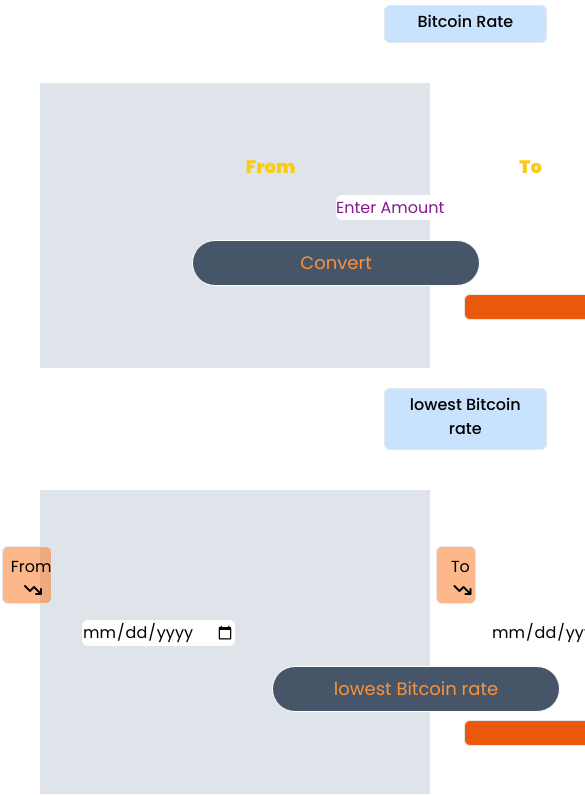
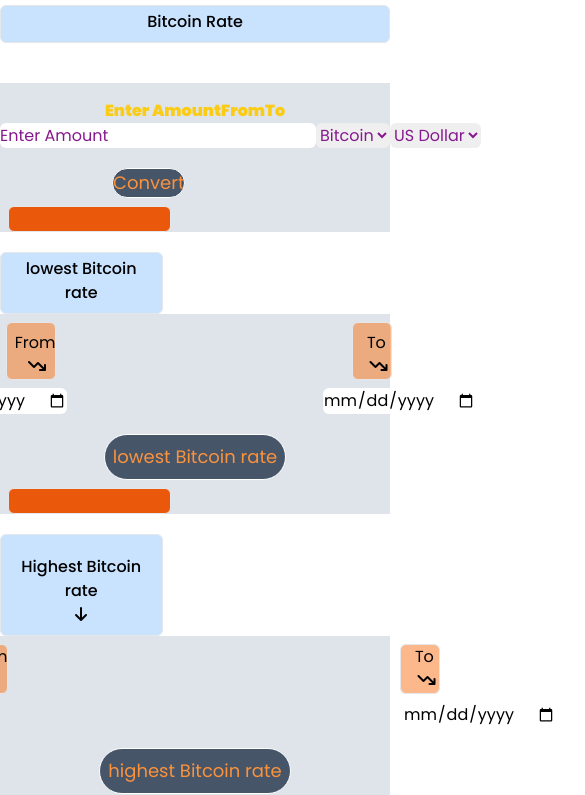
Before and after one commit to mushfiqurrahman5250/BitCoin, a website: page public/index.html in a window 390 px wide. Shown: the part 55-850 px from the top of the page, 585 px wide, since content can reach past the window. Drawn offline with Linux system fonts and the light colour scheme.

Commit message:
added some pages

```diff
--- a/public/index.html
+++ b/public/index.html
@@ -30,23 +30,23 @@
         </div>
     </nav>
     <section>
-        <div class=" w-5/12 justify-center items-center text-center ml-96   pt-1 mt-2 text-black font-medium border rounded-md bg-blue-300 bg-opacity-50  p-2 hover:bg-red-600 hover:text-white  ">
+        <div class="md:w-5/12 sm:w-30 sm:mr-20  justify-center items-center text-center md:ml-96   pt-1 mt-2 text-black font-medium border rounded-md bg-blue-300 bg-opacity-50  p-2 hover:bg-red-600 hover:text-white  ">
             <h1 class="center transform transition-all hover:scale-125 ">Bitcoin Rate</h1>
         </div>
         <div class="container main-content">
 
-            <div class=" container   mx-auto mt-10 p-10 ml-10  bg-slate-400 bg-opacity-30">
-                <div class="  text-lg font-semibold text-yellow-400 ">
-                    <div class="flex justify-center items-center gap-40">
-                        <p class="mr-8 pr-16 pt-4 ">Enter Amount</p>
-                        <p class="pr-16 pt-4">From</p>
-                        <p class="pr-4 pt-4">To</p>
+            <div class=" container sm:mx-auto  md: mx-auto mt-10 sm:p-2 sm:ml-5   md:p-10 md:ml-10  bg-slate-400 bg-opacity-30">
+                <div class=" md:text-lg sm:text-sm font-semibold text-yellow-400 ">
+                    <div class="flex justify-center items-center md:gap-40 sm:gap-4">
+                        <p class="md:mr-8 sm:mr-2 md:pr-16 sm:pr-1 sm:m-5 pt-4 ">Enter Amount</p>
+                        <p class="md:pr-16 sm:pr-1 pt-4">From</p>
+                        <p class="md:pr-4 sm:pr-1 pt-4">To</p>
                     </div>
                 </div>
 
-                <form action="" class="convert justify-center items-center text-center" id="currency-form">
-                    <div class="flex gap-40 pr-6 ">
-                        <input class="ml-64  rounded-md placeholder:text-fuchsia-800 " type="number" name="" placeholder="Enter Amount" step=".0001" id="input-amount">
+                <form action="" class="convert md:justify-center sm:justify-start md:items-center sm:items-start md:text-center sm:text-right" id="currency-form">
+                    <div class="flex sm: md:gap-40 sm:gap-20 md:pr-6 sm:1 ">
+                        <input class="md:ml-64 sm:ml-2 sm:m-5 rounded-md placeholder:text-fuchsia-800 " type="number" name="" placeholder="Enter Amount" step=".0001" id="input-amount">
                         <select class="rounded-md text-fuchsia-800" name="currency-from" id="currency-from">
               <option value="BTC">Bitcoin</option>
             </select>
@@ -57,9 +57,9 @@
             </select>
                     </div>
                     <div class="convert-btn justify-center items-center ml-28 mr-14 ">
-                        <input class="w-72 cursor-pointer text-orange-400 border rounded-full border-white justify-center bg-slate-600 mt-5 p-2 hover:text-white text-lg hover:bg-red-600" type="submit" value="Convert" id="convert-btn">
+                        <input class="md:w-72 sm:w-56 cursor-pointer text-orange-400 border rounded-full border-white justify-center bg-slate-600 mt-5 md:p-2 sm:p-3  hover:text-white text-lg hover:bg-red-600" type="submit" value="Convert" id="convert-btn">
                     </div>
-                    <div class="display-result text-black font-bold text-2xl  border rounded-md p-3 m-2 w-5/12 ml-96 bg-orange-600 hover:bg-red-600 hover:text-white ">
+                    <div class="display-result text-black md:font-bold sm:font-medium md:text-2xl sm:text-sm  border rounded-md p-3  m-2 w-5/12  md:ml-96 sm:ml-44 bg-orange-600 hover:bg-red-600 hover:text-white ">
                     </div>
                 </form>
 
@@ -70,23 +70,23 @@
     </section>
     <section>
 
-        <div class="w-5/12 justify-center items-center text-center ml-96   pt-1 text-black font-medium border rounded-md bg-blue-300 bg-opacity-50 mt-5 p-2 hover:bg-red-600 hover:text-white">
+        <div class="w-5/12 justify-center items-center text-center md:ml-96 sm:ml-10   pt-1 text-black font-medium border rounded-md bg-blue-300 bg-opacity-50 mt-5 p-2 hover:bg-red-600 hover:text-white">
             <h3 class="transform transition-all hover:rotate-45">lowest Bitcoin rate </h3>
         </div>
         <!-- lowest Bitcoin rate -->
-        <div class="container   mx-auto mt-10 p-10 ml-10  bg-slate-400 bg-opacity-30">
+        <div class="container   mx-auto md:mt-10 sm:mt-4 md:p-10 sm:p-6 md:ml-10 sm:ml-2  bg-slate-400 bg-opacity-30">
 
 
             <form action="" class="convert justify-center items-center text-center" id="lowest-Bitcoin-rate-form">
                 <div class="flex justify-center items-center gap-72">
-                    <div class="  text-center ml-20 p-2 m-2">
-                        <p class="mr-20 pt-2 pl-2 border rounded-md bg-orange-500 bg-opacity-50 ">From
+                    <div class="  text-center md:ml-20 sm:ml-10 p-2 md:m-2 sm:m-0">
+                        <p class="md:mr-20 sm:mr-4 pt-2 pl-2 border rounded-md bg-orange-500 bg-opacity-50 ">From
                             <i class="fa-solid fa-arrow-trend-down pl-2 pr-1"></i>
                         </p>
 
                     </div>
                     <div>
-                        <p class="mr-20 pt-2 pl-2 border rounded-md bg-orange-500 bg-opacity-50">To
+                        <p class="md:mr-20 sm:mr-4 pt-2 pl-2 border rounded-md bg-orange-500 bg-opacity-50">To
                             <i class="fa-solid fa-arrow-trend-down pl-2 pr-1"></i>
                         </p>
 
@@ -96,48 +96,48 @@
 
                 </div>
                 <div class="flex justify-center items-center gap-50">
-                    <input class="ml-64  rounded-md placeholder:text-fuchsia-800 " type="date" name="" id="fromDate">
-                    <input class="ml-64  rounded-md placeholder:text-fuchsia-800 " type="date" name="" id="toDate">
+                    <input class="md:ml-64 sm:ml-32  rounded-md placeholder:text-fuchsia-800 " type="date" name="" id="fromDate">
+                    <input class="ml-64   rounded-md placeholder:text-fuchsia-800 " type="date" name="" id="toDate">
                 </div>
-                <div class="convert-btn justify-center items-center ml-48 mr-14 ">
-                    <input class="w-72 cursor-pointer text-orange-400 border rounded-full border-white justify-center bg-slate-600 mr-20 mt-5 p-2 hover:text-white text-lg hover:bg-red-600" type="submit" value="lowest Bitcoin rate" id="btn-lowest-Bitcoin-rate">
+                <div class="convert-btn justify-center items-center md:ml-48 sm:2 md:mr-14 sm:mr-32 ">
+                    <input class="md:w-72 sm:w-56 cursor-pointer text-orange-400 border rounded-full border-white justify-center bg-slate-600 md:mr-20 sm:mr-4 mt-5 p-2 hover:text-white text-lg hover:bg-red-600" type="submit" value="lowest Bitcoin rate" id="btn-lowest-Bitcoin-rate">
                 </div>
 
-                <div class="display-lowest-Bitcoin-rate text-black font-bold text-2xl  border rounded-md p-3 m-2 w-5/12 ml-96 bg-orange-600 hover:bg-red-600 hover:text-white ">
+                <div class="display-lowest-Bitcoin-rate text-black md:font-bold sm:font-medium md:text-2xl sm:text-sm  border rounded-md p-3 m-2 w-5/12 md:ml-96 sm:ml-44 bg-orange-600 hover:bg-red-600 hover:text-white ">
                 </div>
             </form>
         </div>
         <!-- highest Bitcoin rate -->
-        <div class="w-5/12 justify-center items-center text-center ml-96   pt-5  text-black font-medium border rounded-md bg-blue-300 bg-opacity-50 mt-5 p-2 hover:bg-red-600 hover:text-white">
+        <div class="w-5/12 justify-center items-center text-center md:ml-96 sm:ml-10   pt-5  text-black font-medium border rounded-md bg-blue-300 bg-opacity-50 mt-5 p-2 hover:bg-red-600 hover:text-white">
             <h3 class="transform transition-all hover:rotate-45">Highest Bitcoin rate </h3>
             <i class="fa-solid fa-arrow-down animate-ping"></i>
         </div>
-        <div class="container   mx-auto mt-10 p-10 ml-10  bg-slate-400 bg-opacity-30">
+        <div class="container mx-auto  md:mt-10 sm:mt-4 md:p-10 sm:p-6 md:ml-10 sm:ml-2  bg-slate-400 bg-opacity-30">
 
             <form action="" class="convert justify-center items-center text-center" id="highest-Bitcoin-rate-form">
-                <div class="flex justify-center items-center gap-96">
-                    <div class="  text-center ml-20 p-2 m-2">
-                        <p class="mr-20 pt-2 pl-2 border rounded-md bg-orange-500 bg-opacity-50 ">From
+                <div class="flex justify-center items-center gap-96 ">
+                    <div class="  text-center md:ml-20 sm:ml-10 p-2 md:m-2 sm:m-0">
+                        <p class="md:mr-20 sm:mr-4 pl-2 pl-2 border rounded-md bg-orange-500 bg-opacity-50 ">From
                             <i class="fa-solid fa-arrow-trend-down pl-2 pr-1"></i>
                         </p>
 
                     </div>
                     <div>
-                        <p class="mr-20 pt-2 pl-2 border rounded-md bg-orange-500 bg-opacity-50">To
+                        <p class="md:mr-20 sm:mr-4 pl-2 border rounded-md bg-orange-500 bg-opacity-50">To
                             <i class="fa-solid fa-arrow-trend-down pl-2 pr-1"></i>
                         </p>
 
                     </div>
                 </div>
                 <div class="flex justify-center items-center gap-40">
-                    <input class="ml-64  rounded-md placeholder:text-fuchsia-800 " type="date" name="" id="fromDate">
+                    <input class="md:ml-64 sm:ml-32  rounded-md placeholder:text-fuchsia-800 " type="date" name="" id="fromDate">
                     <input class="ml-64  rounded-md placeholder:text-fuchsia-800 " type="date" name="" id="toDate">
                 </div>
-                <div class="convert-btn justify-center items-center ml-48 mr-14 ">
-                    <input class="w-72 cursor-pointer text-orange-400 border rounded-full border-white justify-center bg-slate-600 mr-20 mt-5 p-2 hover:text-white text-lg hover:bg-red-600" type="submit" value="highest Bitcoin rate" id="btn-highest-Bitcoin-rate">
+                <div class="convert-btn justify-center items-center md:ml-48 sm:2 md:mr-14 sm:mr-32 ">
+                    <input class="md:w-72 sm:w-44 cursor-pointer text-orange-400 border rounded-full border-white justify-center bg-slate-600  md:mr-20 sm:mr-2 mt-5 p-2 hover:text-white text-lg hover:bg-red-600" type="submit" value="highest Bitcoin rate" id="btn-highest-Bitcoin-rate">
                 </div>
 
-                <div class="display-highest-Bitcoin-rate text-black font-bold text-2xl  border rounded-md p-3  m-2 w-5/12 ml-96 bg-orange-600 hover:bg-red-600 hover:text-white">
+                <div class="display-highest-Bitcoin-rate text-black md:font-bold sm:font-medium md:text-2xl sm:text-sm border rounded-md p-3  m-2 w-5/12 md:ml-96 sm:ml-44 bg-orange-600 hover:bg-red-600 hover:text-white">
                 </div>
             </form>
         </div>
```
Also changed, not shown: public/css/style.css.
